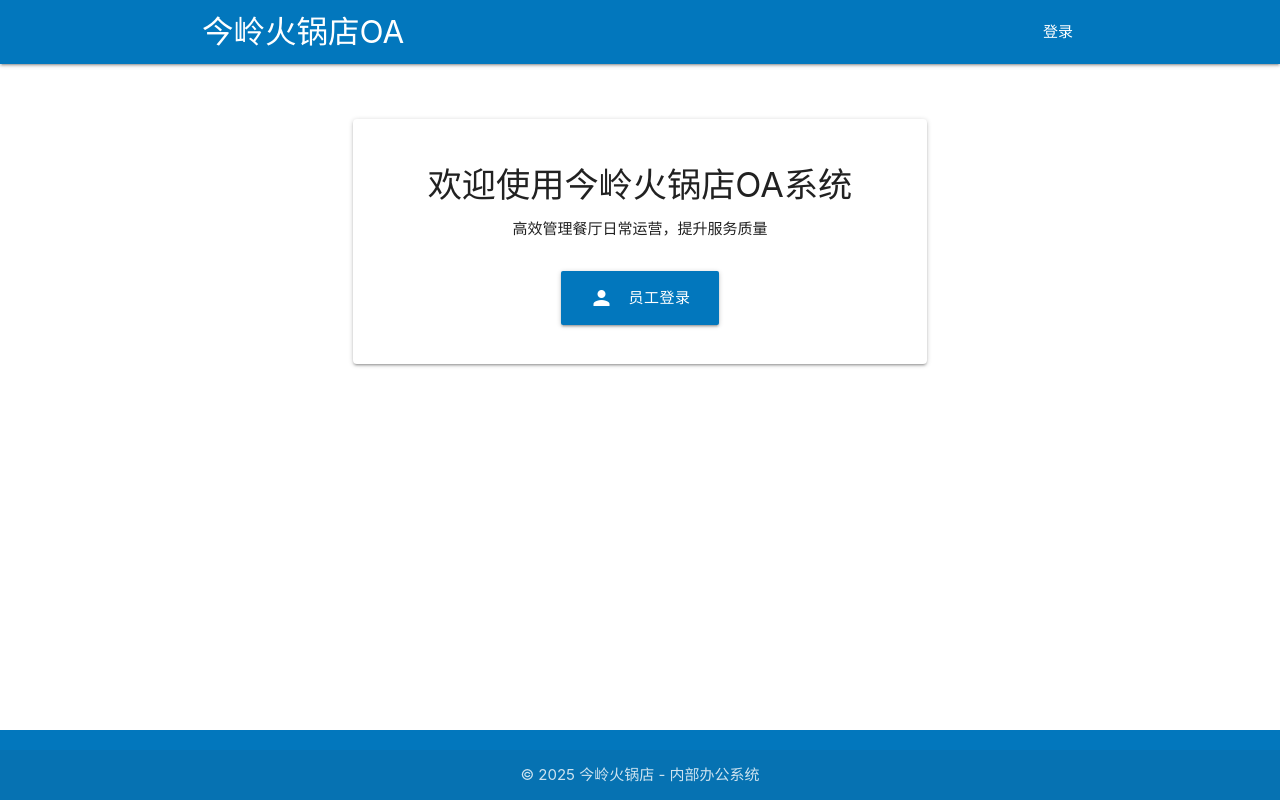
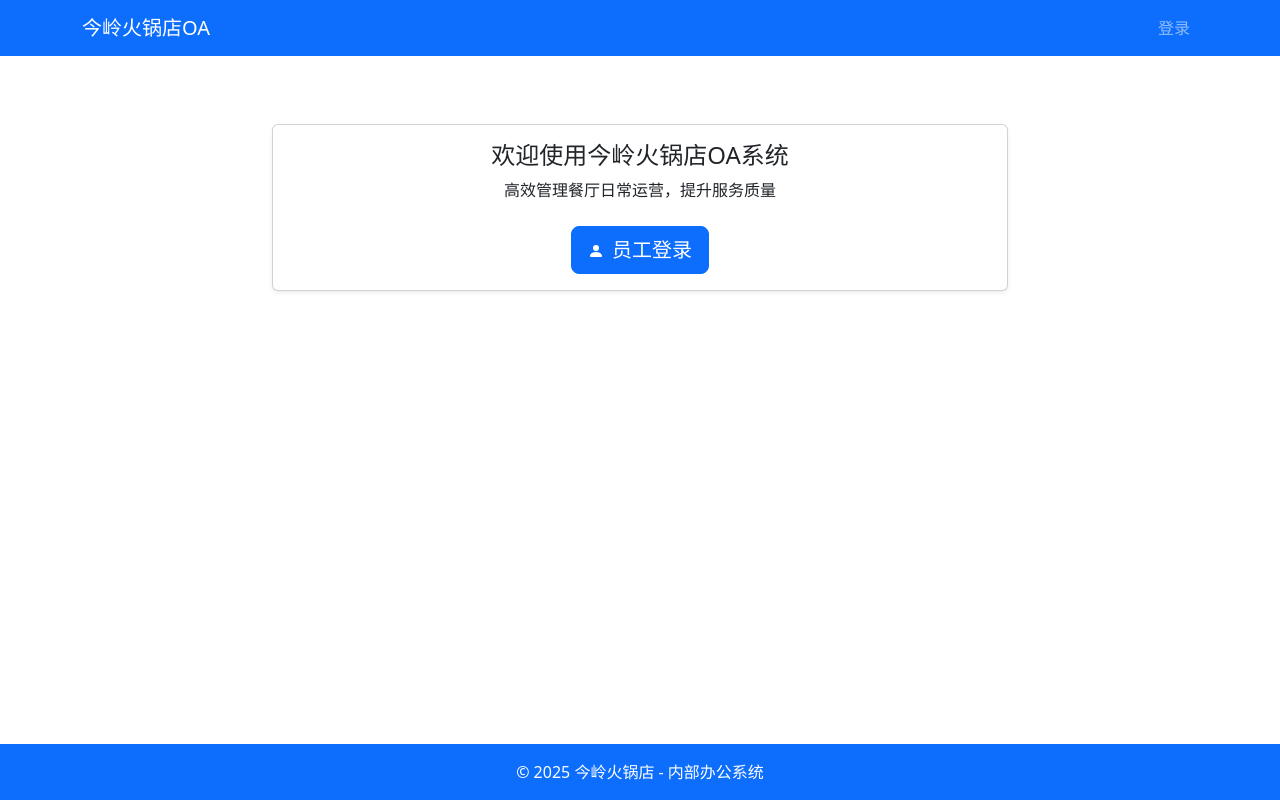
Before and after one commit to hldhlh/oa, a plain HTML site: page index.html in a window 1280 px wide. Drawn offline with nearby package versions, Linux system fonts and the light colour scheme.

Commit message:
改为用Bootstrap

```diff
--- a/index.html
+++ b/index.html
@@ -4,40 +4,44 @@
     <meta charset="UTF-8">
     <meta name="viewport" content="width=device-width, initial-scale=1.0">
     <title>今岭火锅店OA系统</title>
-    <!-- 使用CSDN加速的Materialize CSS -->
-    <link rel="stylesheet" href="https://lib.baomitu.com/materialize/1.0.0/css/materialize.min.css">
-    <!-- 使用CSDN加速的Material Icons -->
-    <link rel="stylesheet" href="https://lib.baomitu.com/material-design-icons/3.0.1/iconfont/material-icons.min.css">
+    <!-- Bootstrap CSS -->
+    <link href="https://cdn.jsdelivr.net/npm/bootstrap@5.3.0-alpha1/dist/css/bootstrap.min.css" rel="stylesheet">
+    <!-- Optional: Bootstrap Icons (if needed later) -->
+    <!-- <link href="https://cdn.jsdelivr.net/npm/bootstrap-icons@1.10.3/font/bootstrap-icons.css" rel="stylesheet"> -->
     <link rel="stylesheet" href="assets/css/app.css">
 </head>
 <body>
     <header>
-        <nav class="light-blue darken-3">
-            <div class="nav-wrapper container">
-                <a href="#" class="brand-logo">今岭火锅店OA</a>
-                <a href="#" data-target="mobile-nav" class="sidenav-trigger"><i class="material-icons">menu</i></a>
-                <ul class="right hide-on-med-and-down">
-                    <li><a href="app/auth.html">登录</a></li>
-                </ul>
+        <nav class="navbar navbar-expand-lg navbar-dark bg-primary">
+            <div class="container">
+                <a class="navbar-brand" href="#">今岭火锅店OA</a>
+                <button class="navbar-toggler" type="button" data-bs-toggle="collapse" data-bs-target="#navbarNav" aria-controls="navbarNav" aria-expanded="false" aria-label="Toggle navigation">
+                    <span class="navbar-toggler-icon"></span>
+                </button>
+                <div class="collapse navbar-collapse" id="navbarNav">
+                    <ul class="navbar-nav ms-auto">
+                        <li class="nav-item">
+                            <a class="nav-link" href="app/auth.html">登录</a>
+                        </li>
+                    </ul>
+                </div>
             </div>
         </nav>
-
-        <ul class="sidenav" id="mobile-nav">
-            <li><a href="app/auth.html">登录</a></li>
-        </ul>
     </header>
 
-    <main>
+    <main class="my-5">
         <div class="container">
-            <div class="section">
-                <div class="row">
-                    <div class="col s12 m8 offset-m2">
-                        <div class="card-panel center-align">
-                            <h4>欢迎使用今岭火锅店OA系统</h4>
-                            <p>高效管理餐厅日常运营，提升服务质量</p>
-                            <div class="section">
-                                <a href="app/auth.html" class="btn-large waves-effect waves-light light-blue darken-3">
-                                    <i class="material-icons left">person</i>员工登录
+            <div class="row justify-content-center">
+                <div class="col-md-8">
+                    <div class="card text-center shadow-sm">
+                        <div class="card-body">
+                            <h4 class="card-title">欢迎使用今岭火锅店OA系统</h4>
+                            <p class="card-text">高效管理餐厅日常运营，提升服务质量</p>
+                            <div class="mt-4">
+                                <a href="app/auth.html" class="btn btn-primary btn-lg">
+                                    <svg xmlns="http://www.w3.org/2000/svg" width="16" height="16" fill="currentColor" class="bi bi-person-fill me-2" viewBox="0 0 16 16">
+                                      <path d="M3 14s-1 0-1-1 1-4 6-4 6 3 6 4-1 1-1 1H3zm5-6a3 3 0 1 0 0-6 3 3 0 0 0 0 6z"/>
+                                    </svg>员工登录
                                 </a>
                             </div>
                         </div>
@@ -47,16 +51,14 @@
         </div>
     </main>
 
-    <footer class="page-footer light-blue darken-3">
-        <div class="footer-copyright">
-            <div class="container center-align">
-                © 2025 今岭火锅店 - 内部办公系统
-            </div>
+    <footer class="bg-primary text-white text-center py-3 mt-auto">
+        <div class="container">
+            <p class="mb-0">© 2025 今岭火锅店 - 内部办公系统</p>
         </div>
     </footer>
 
-    <!-- 使用CSDN加速的Materialize JS -->
-    <script src="https://lib.baomitu.com/materialize/1.0.0/js/materialize.min.js"></script>
+    <!-- Bootstrap Bundle with Popper -->
+    <script src="https://cdn.jsdelivr.net/npm/bootstrap@5.3.0-alpha1/dist/js/bootstrap.bundle.min.js"></script>
     <!-- 使用官方Supabase JS CDN -->
     <script src="https://cdn.jsdelivr.net/npm/@supabase/supabase-js@2"></script>
     <script src="assets/js/app.js"></script>
```
